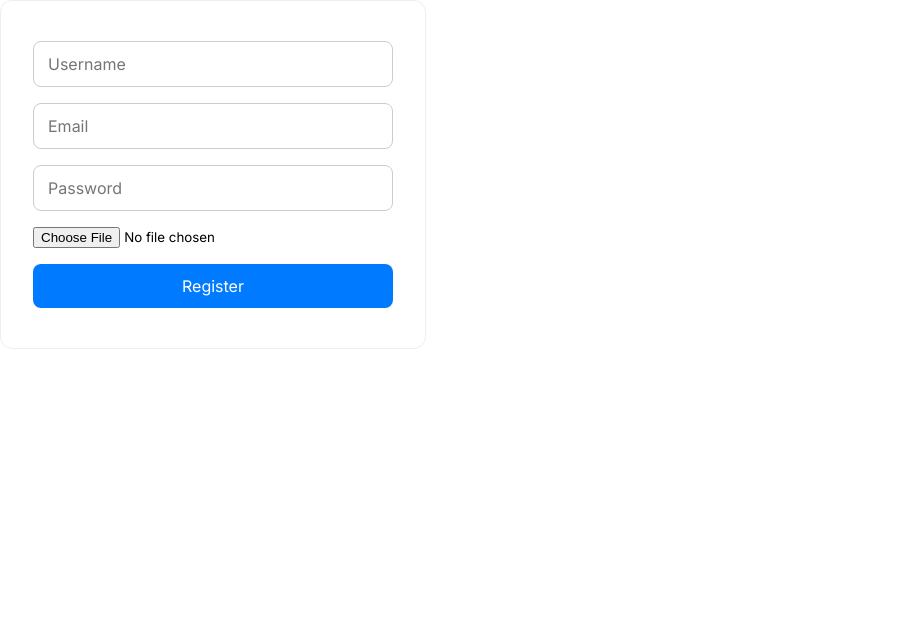
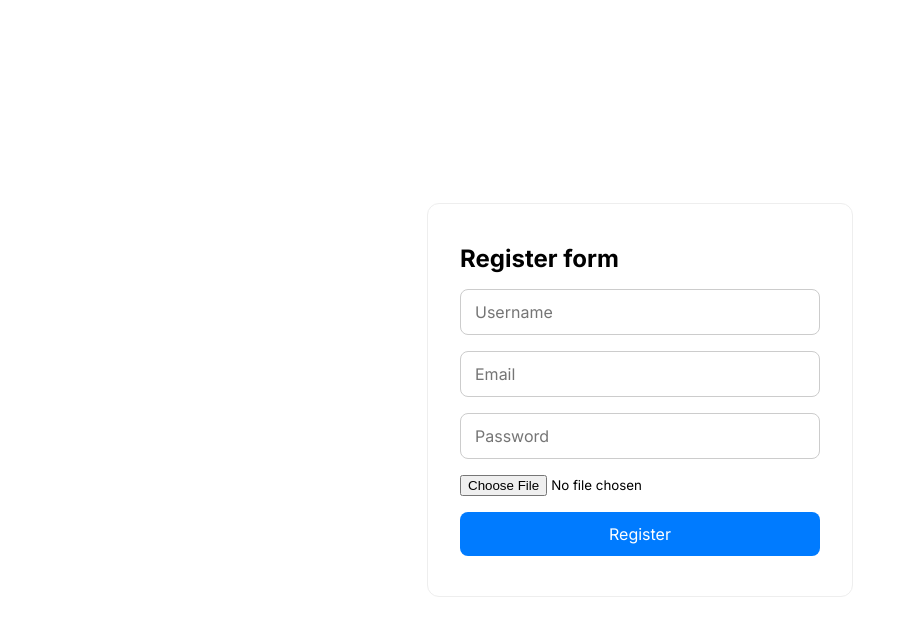
Before and after one commit to WatchJani/quick-react, a React (Create React App) app: page /register in a window 1280 px wide. Shown: the top 636 px of the page, without its empty margins (0-916 px from the left). Built offline with nearby package versions, Linux system fonts and the light colour scheme; no server answers.

Commit message:
register design

```diff
--- a/src/pages/login.jsx
+++ b/src/pages/login.jsx
@@ -3,9 +3,13 @@ import { loginUser } from '../api/api';
 import { useAuth } from '../context/AuthContext';
 import Container from '../component/container'
 import './css/login.css'
+import { useNavigate } from 'react-router-dom';
 
 const Login = () => {
     const { login } = useAuth();
+
+    const navigate = useNavigate();
+
 
     const [form, setForm] = useState({
         username: '',
@@ -28,6 +32,7 @@ const Login = () => {
                 login(res.data.user);
             }
             console.log('Login successful:', res.data);
+            navigate('/');
         } catch (err) {
             console.error('Login error:', err.response?.data || err.message);
         }
--- a/src/pages/register.jsx
+++ b/src/pages/register.jsx
@@ -1,7 +1,12 @@
 import { useState } from 'react';
 import { registerUser } from '../api/api';
+import Container from '../component/container'
+import './css/login.css'
+import { useNavigate } from 'react-router-dom';
 
 const Register = () => {
+    const navigate = useNavigate();
+
     const [form, setForm] = useState({
         username: '',
         email: '',
@@ -22,19 +27,25 @@ const Register = () => {
         try {
             const res = await registerUser(form);
             console.log('Registration successful:', res);
+            navigate('/login');
         } catch (err) {
             console.error('Registration error:', err.response?.data || err.message);
         }
     };
 
     return (
+        <Container>
+            <div className='login-center'>
                 <form onSubmit={handleSubmit} encType="multipart/form-data">
+                    <h2>Register form</h2>
                     <input type="text" name="username" placeholder="Username" onChange={handleChange} required />
                     <input type="email" name="email" placeholder="Email" onChange={handleChange} required />
                     <input type="password" name="password" placeholder="Password" onChange={handleChange} required />
                     <input type="file" name="file" accept="image/*" onChange={handleChange} required />
                     <button type="submit">Register</button>
                 </form>
+            </div>
+        </Container>
     );
 };
 
```
Lines whose indentation alone changed are shown as unchanged.
